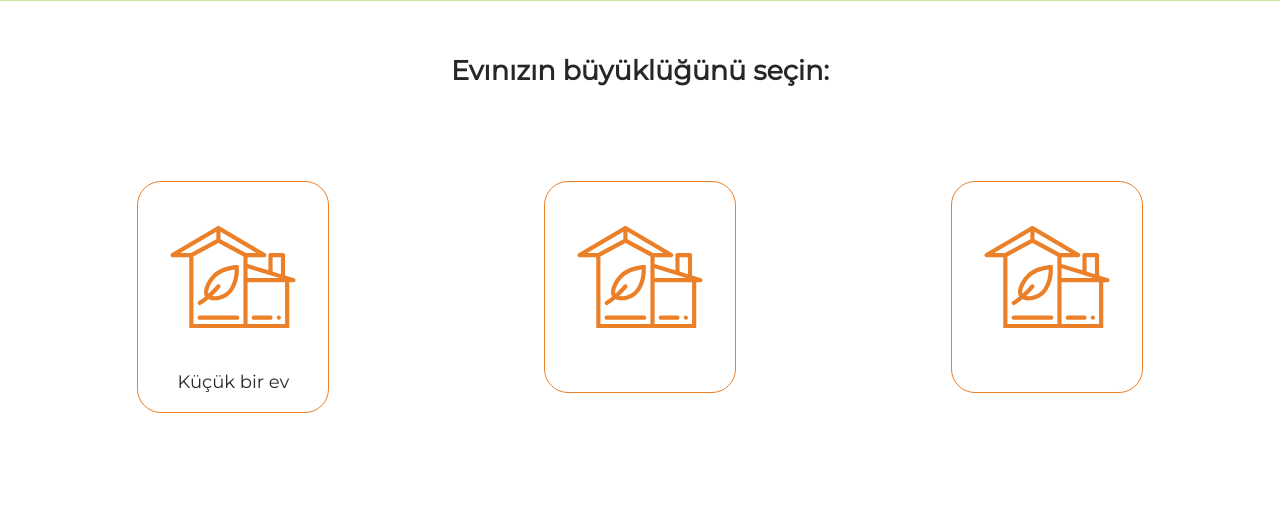
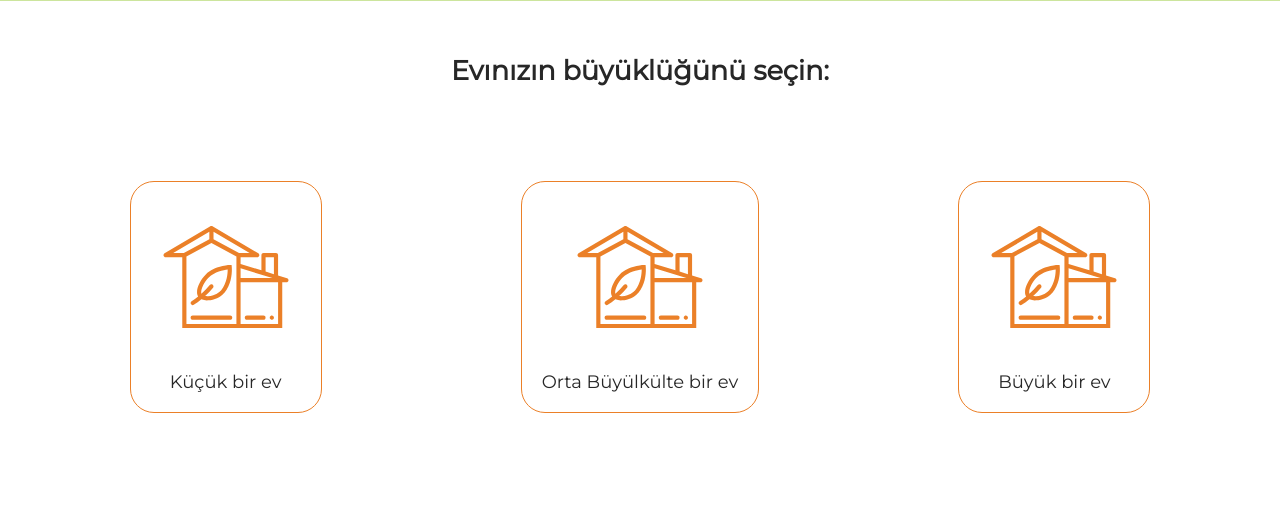
Before and after one commit to Ecemdogan1/Calculator, a Flask app: page / in a window 1280 px wide. Shown: the part 469-982 px from the top of the page. Run offline with Flask 3, Linux system fonts and the light colour scheme.

Commit message:
Update index.html

```diff
--- a/TUR_Calculator-main 4/templates/index.html
+++ b/TUR_Calculator-main 4/templates/index.html
@@ -30,12 +30,12 @@
       <li class="list__item">
         <a href="/2">
         <img class="item__img" src="../static/img/home.svg" alt="home">
-        <span><!--Orta büyüklükte bir ev seçeneği için metin ekleyin--></span></a>
+        <span>Orta Büyülkülte bir ev</span></a>
       </li>
       <li class="list__item">
         <a href="/3">
         <img class="item__img" src="../static/img/home.svg" alt="home">
-        <span><!--Büyük bir ev seçeneği için metin ekleyin--></span></a>
+        <span>Büyük bir ev</span></a>
       <!--  -->
       </li>
     </ul>
```
